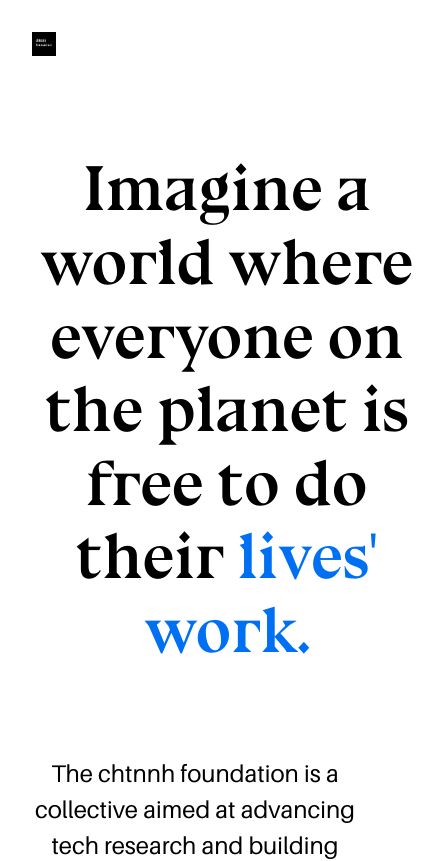
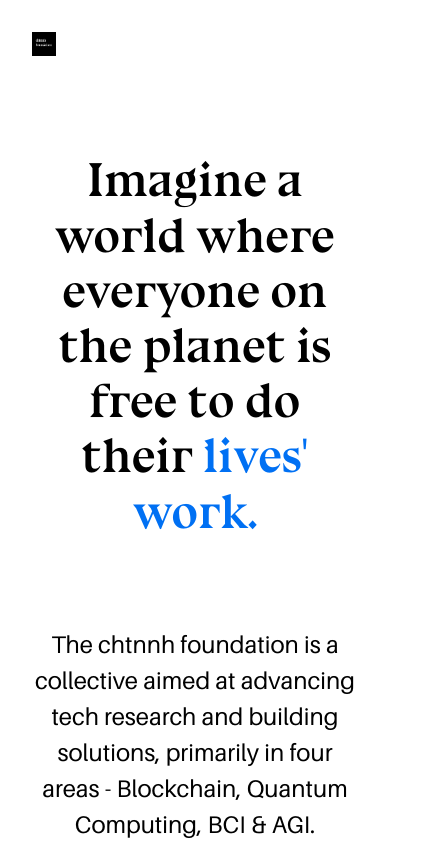
Before and after one commit to chtnnhfndn/chtnnhfndn.github.io, a Next.js app: page / in a window 390 px wide. Shown: the top 861 px of the page, 422 px wide, since content can reach past the window. Built offline with nearby package versions, Linux system fonts and the light colour scheme.

Commit message:
feat: adjust title width on mobile

```diff
--- a/styles/Home.module.css
+++ b/styles/Home.module.css
@@ -165,7 +165,9 @@
   }
 
   .title {
-    width: 100vw;
+    width: 80vw;
+    margin: 0 auto;
+    font-size: 3rem;
   }
 
   .joinUsNavbar {
```
